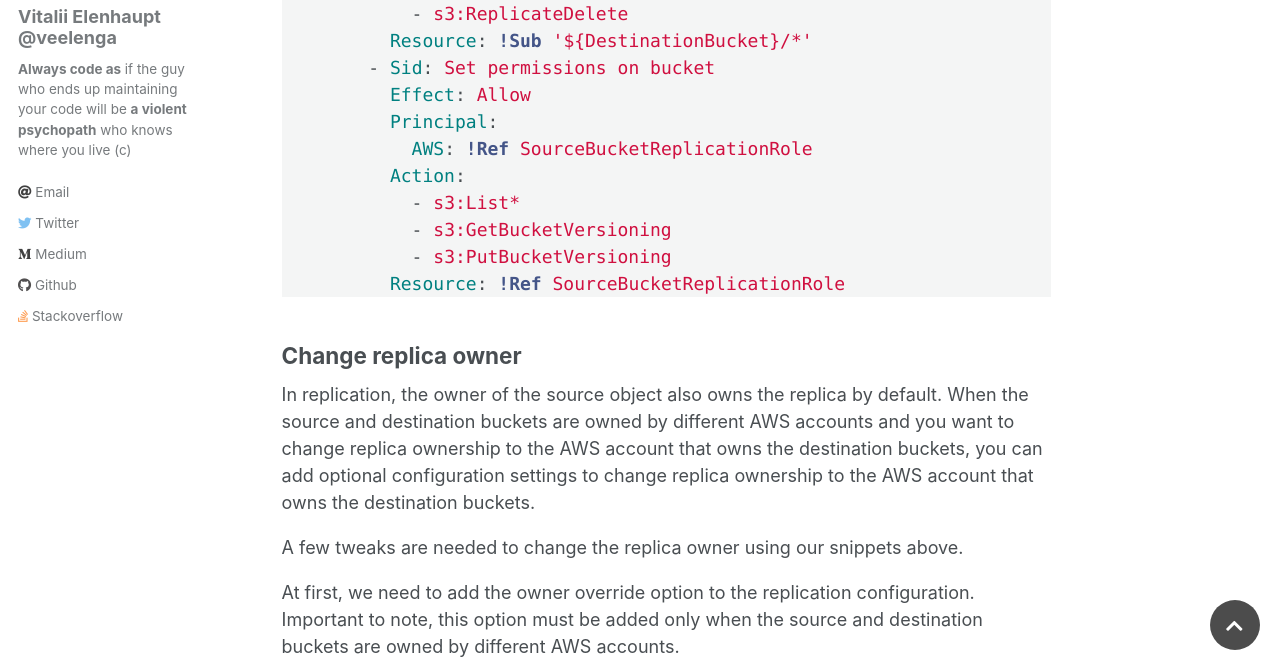
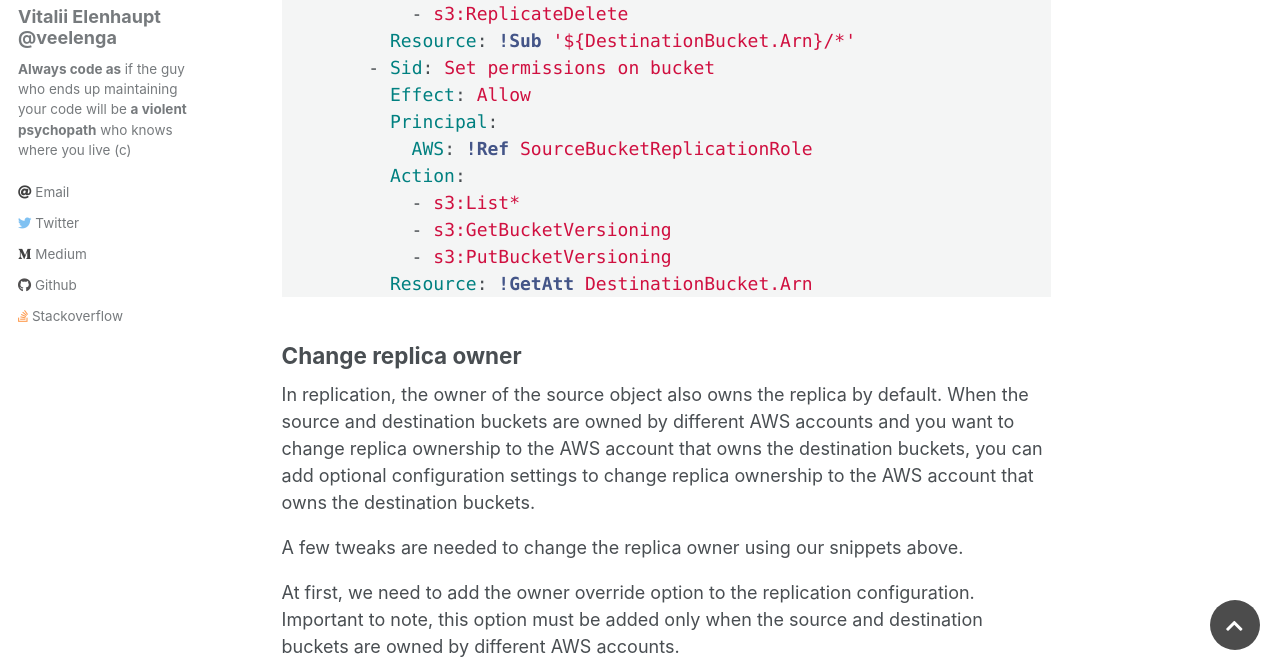
Before and after one commit to veelenga/veelenga.github.io, a Jekyll site: the page built from _posts/2023-02-06-aws-s3-replication.markdown, in a window 1280 px wide and 900 px high, scrolled down 3507 px, cut to the strip 230-900 px from the top of the window. Built offline with Jekyll 4.4.1, drawn with Linux system fonts in a browser that asks for light colours; comment, search, counter and statistics services are not loaded; some of the changed text lies outside the part shown.

Commit message:
Fix mistakes in CF template

````diff
--- a/_posts/2023-02-06-aws-s3-replication.markdown
+++ b/_posts/2023-02-06-aws-s3-replication.markdown
@@ -143,7 +143,7 @@ DestinationBucketPolicy:
           Action:
             - s3:ReplicateObject
             - s3:ReplicateDelete
-          Resource: !Sub '${DestinationBucket}/*'
+          Resource: !Sub '${DestinationBucket.Arn}/*'
         - Sid: Set permissions on bucket
           Effect: Allow
           Principal:
@@ -152,7 +152,7 @@ DestinationBucketPolicy:
             - s3:List*
             - s3:GetBucketVersioning
             - s3:PutBucketVersioning
-          Resource: !Ref SourceBucketReplicationRole
+          Resource: !GetAtt DestinationBucket.Arn
 ```
 
 ## Change replica owner
````
Also changed, not shown: other parts of _posts/2023-02-06-aws-s3-replication.markdown (+1 -1 lines), _pages/code.md (+1 -1 lines).
